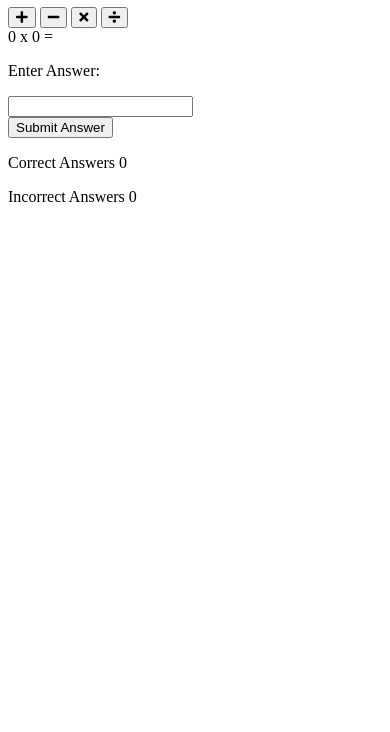
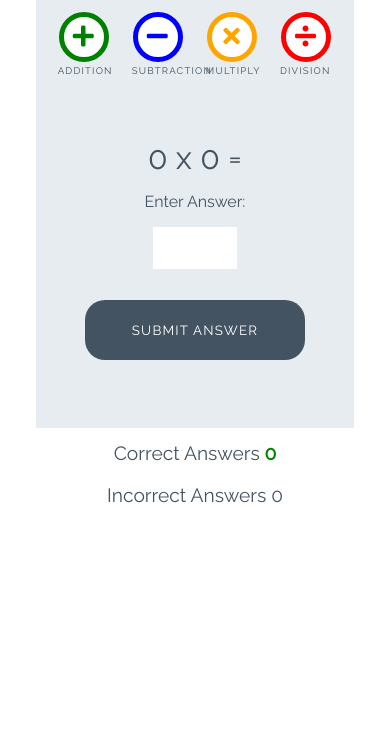
Before and after one commit to juliavolponi/love-maths, a plain HTML site: page index.html in a window 390 px wide. Shown: the part 112-844 px from the top of the page. Drawn offline with Linux system fonts and the light colour scheme.

Commit message:
feat: Add styles for game

```diff
--- a/assets/css/style.css
+++ b/assets/css/style.css
@@ -0,0 +1,252 @@
+/* --------- Global style */
+
+body {
+    background-color: white;
+    font-family: "Raleway", sans-serif;
+    color: #445361;
+    text-align: center;
+}
+
+/* --------- Heading */
+
+.heading {
+    text-align: center;
+    font-size: 2.5rem;
+}
+
+.logo {
+    height: 40px;
+    padding-right: 5px;
+}
+
+/* --------- Game layout */
+
+.game-area {
+    background-color: #E6ECF0;
+    box-sizing: border-box;
+    width: 85%;
+    height: 65vh;
+    max-height: 450px;
+    max-width: 830px;
+    margin-left: auto;
+    margin-right: auto;
+    padding: 1%;
+}
+
+.question-area {
+    width: 50%;
+    font-size: 2rem;
+    margin: auto;
+    padding: 50px 0;
+}
+
+.question-area span {
+    padding: 0 15px;
+}
+
+.score-area {
+    margin: 5px auto;
+    width: 60%;
+    font-size: 1.2rem;
+}
+
+.controls-area {
+    width: 85%;
+    margin: 30px auto;
+}
+
+#score {
+    color: green;
+    font-weight: bold;
+}
+
+#incorrect {
+    color: red;
+    font-weight: bold;
+}
+
+.answer-message {
+    display: none;
+    font-size: 1rem;
+}
+
+#answer-box {
+    border: none;
+    color: #445361;
+    display: inline-block;
+    height: 40px;
+    width: 80px;
+    font-size: 1.2rem;
+}
+
+.scores {
+    display: inline-block;
+    padding: 25px;
+}
+
+/* --------- Buttons */
+
+.btn {
+    width: 220px;
+    height: 60px;
+    font-family: "Raleway", sans-serif;
+    text-transform: uppercase;
+    letter-spacing: 1.2px;
+    color: white;
+}
+
+.btn:focus {
+    outline: none;
+}
+
+.btn--big {
+    padding-top: 10px;
+    border-radius: 50%;
+    background-color: white;
+    border: 10px solid;
+    width: 100px;
+    height: 100px;
+    font-size: 3.2rem;
+    margin: 0 30px;
+    transition: all 0.5s;
+}
+
+.btn--big::after {
+    content: attr(data-type);
+    font-size: 1rem;
+    color: #445361;
+    position:relative;
+    left: -0.5rem;
+}
+
+.btn--blue {
+    border-color: blue;
+    color: blue;
+}
+
+.btn--blue:active,
+.btn--blue:hover {
+    background-color: darkblue;
+    color: white;
+}
+
+.btn--orange {
+    border-color: orange;
+    color: orange;
+}
+
+.btn--orange:active,
+.btn--orange:hover {
+    background-color: darkorange;
+    color: white;
+}
+
+.btn--red {
+    border-color: red;
+    color: red;
+}
+
+.btn--red:active,
+.btn--red:hover {
+    background-color: darkred;
+    color: white;
+}
+
+.btn--green {
+    border-color: green;
+    color: green;
+}
+
+.btn--green:active,
+.btn--green:hover {
+    background-color: darkgreen;
+    color: white;
+}
+
+.btn--gray {
+    margin-top: 25px;
+    background-color: #445361;
+    border: 1px transparent;
+    border-radius: 20px;
+}
+
+.btn--gray:active,
+.btn--gray:hover {
+    background-color: #0d1013;
+}
+
+/* --------- Media queries */
+
+@media (max-width: 414px) {
+    .controls-area {
+        width: 100%;
+    }
+
+    .btn--big {
+        margin: 0 10px;
+        padding: 5px;
+        border: 5px solid;
+        width: 50px;
+        height: 50px;
+        font-size: 1.5rem;
+    }
+
+    .btn--big::after {
+        font-size: 0.6rem;
+        left: -0.7rem;
+    }
+
+    .question-area {
+        padding: 10% 0;
+        width: 100%;
+    }
+
+    .question-area span {
+        padding: 0;
+    }
+
+    .answer-message {
+        display: block;
+    }
+
+    #answer-box {
+        display: block;
+        margin: 0 auto;
+    }
+    .btn--gray {
+        margin-top: 0;
+    }
+
+    .score-area {
+        width: 100%;
+    }
+
+    .scores {
+        margin: 0.5em auto;
+        display: block;
+        padding: 5px;
+    }
+
+    .heading {
+        font-size: 2rem;
+    }
+}
+
+@media (max-width: 320px) {
+    .game-area {
+        height: 70vh;
+    }
+
+    .controls-area {
+        width: 75%;
+        margin: 10px auto;
+    }
+
+    .btn--big {
+        margin: 10px 10px;
+    }
+    .question-area {
+        padding: 10px 0;
+    }
+
+}
--- a/index.html
+++ b/index.html
@@ -14,17 +14,17 @@
     </h1>
     <div class="game-area">
         <div class="controls-area">
-            <button class="btn btn--big btn--green">
+            <button data-type="addition" class="btn btn--big btn--green">
                 <i class="fas fa-plus"></i>
             </button>
 
-            <button class="btn btn--big btn--blue">
+            <button data-type="subtraction" class="btn btn--big btn--blue">
                 <i class="fas fa-minus"></i>
             </button>
-            <button class="btn btn--big btn--orange">
+            <button data-type="multiply" class="btn btn--big btn--orange">
                 <i class="fas fa-times"></i>
             </button>
-            <button class="btn btn--big btn--red">
+            <button data-type="division" class="btn btn--big btn--red">
                 <i class="fas fa-divide"></i>
             </button>
         </div>
@@ -37,7 +37,7 @@
             <p class="answer-message">Enter Answer:</p>
             <input type="number" id="answer-box">
         </div>
-        <button class="btn btn--gray">Submit Answer</button>
+        <button data-type="submit" class="btn btn--gray">Submit Answer</button>
 
     </div>
 
```
